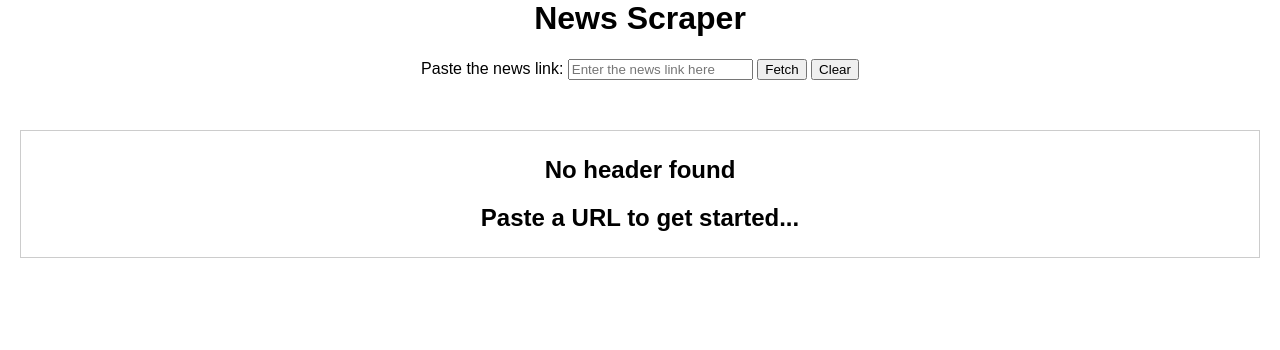
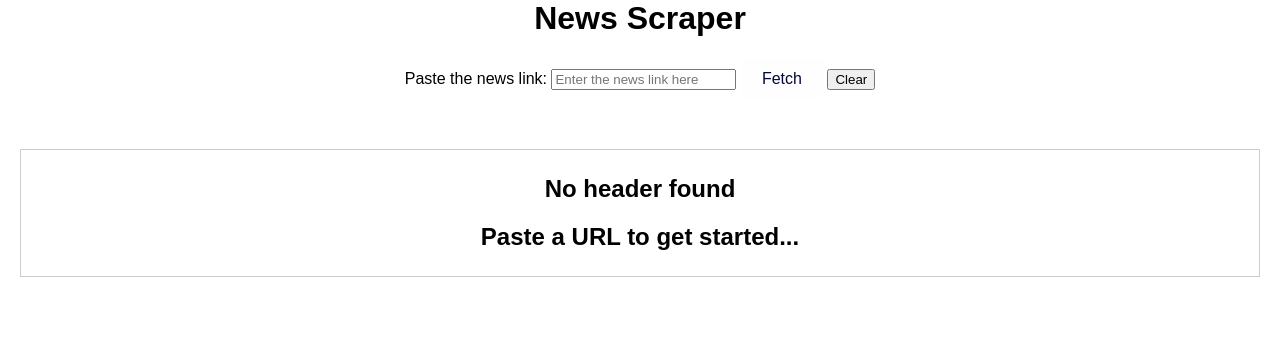
Before and after one commit to ArfanKhan8/Final_Project, a Flask app: page / in a window 1280 px wide. Shown: the part 450-800 px from the top of the page. Run offline with Flask 3, Linux system fonts and the light colour scheme.

Commit message:
Fetch-button style changes

```diff
--- a/templates/news_scraper.html
+++ b/templates/news_scraper.html
@@ -41,6 +41,16 @@
             text-align: left;
             margin-top: 20px;
         }
+        #fetch-button {
+    background-color: #fefefe; /* Google Search button blue */
+    color: #040839; /* White text */
+    border: 1px solid #fefeff; /* Same color as background */
+    border-radius: 4px; /* Rounded corners */
+    padding: 10px 20px; /* Adjust padding as needed */
+    font-size: 16px; /* Adjust font size as needed */
+    cursor: pointer; /* Add cursor pointer on hover */
+}
+
     </style>
 </head>
 <body>
@@ -53,7 +63,7 @@
     <form action="/fetch" method="post">
         <label for="link">Paste the news link:</label>
         <input type="text" id="link" name="link" placeholder="Enter the news link here" required>
-        <button type="submit">Fetch</button>
+        <button id="fetch-button" type="submit">Fetch</button>
         <button type="button" onclick="clearSearchBox()">Clear</button>
     </form>
 
```
